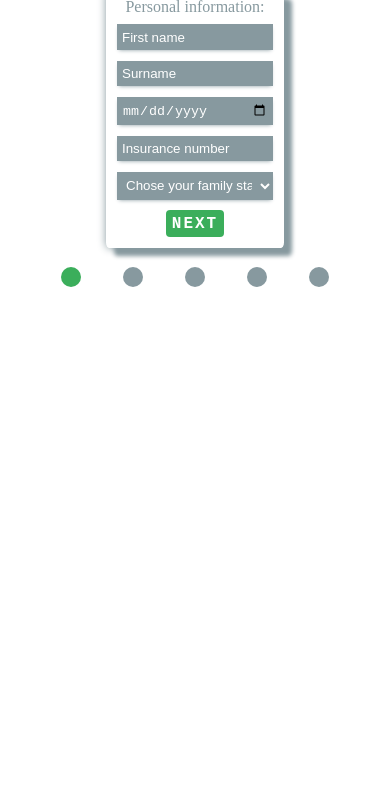
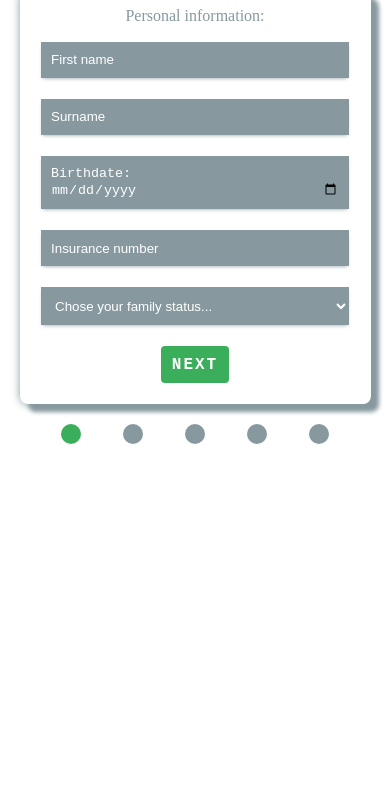
Before and after one commit to Mykyta-Pysarev/cource-forms, a plain HTML site: page index.html in a window 390 px wide. Shown: the part 43-833 px from the top of the page. Drawn offline with Linux system fonts and the light colour scheme.

Commit message:
add form tag, fixed responsive design

```diff
--- a/index.html
+++ b/index.html
@@ -14,16 +14,18 @@
     <div class="info">
       <section class="info-input">
         <h2>Personal information:</h2>
+        <form>
           <input type="text" placeholder="First name">
           <input type="text" placeholder="Surname">
-        <input type="date" placeholder="Birthdate">
+          <input type="date" id="birthday" name="birthday" placeholder="Birthdate: "></input>
           <input type="number" placeholder="Insurance number">
-        <select>
+          <select name="Family-status">
             <option value="default">Chose your family status...</option>
             <option value="1">Single</option>
             <option value="2">Married</option>
             <option value="3">Other</option>
           </select>
+        </form>
         <section class="buttons">
          <a class="next" href="./address.html">Next</a>
         </section>
--- a/lib/css/styles.css
+++ b/lib/css/styles.css
@@ -23,10 +23,18 @@ h1 {
     display: flex;
     flex-direction: column;
     flex-basis: 30%;
-    min-width: max-content;
     border-radius: 2%;
     box-shadow: 8px 8px 4px #87999F, 0 0 8px #87999F;
     background-color: white;
+}
+
+.info-input form {
+    display: flex;
+    flex-direction: column;
+}
+
+.info-input input::before {
+    content: attr(placeholder);
 }
 
 .info-input input, select {
```
Also changed, not shown: application.html (+8 -6 lines), contact-info.html (+6 -3 lines). Lines whose indentation alone changed are shown as unchanged.
